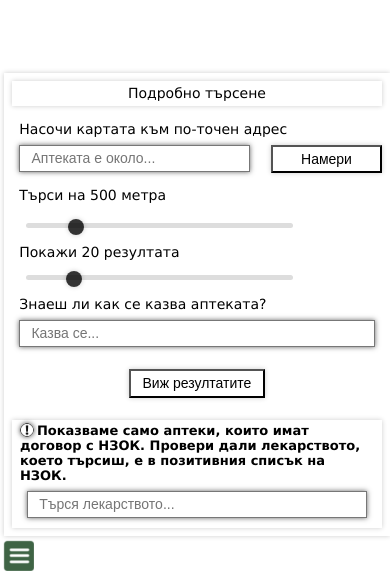
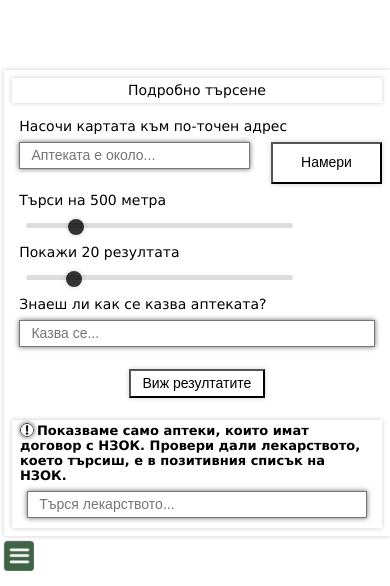
Before and after one commit to obshtestvo/pharmacies, a website: page public/index.html in a window 390 px wide. Both pictures are taken after a click on the element 18 px from the left and 786 px from the top of the page. Shown: the part 231-817 px from the top of the page. Drawn offline with Linux system fonts and the light colour scheme; some packages are replaced by stand-ins of ours.

Commit message:
Fixed mobile layout, still needs focusing and better tooltips

```diff
--- a/public/index.html
+++ b/public/index.html
@@ -25,9 +25,11 @@
       <span class="title">Подробно търсене</span>
 
       <label for="address">Насочи картата към по-точен адрес</label>
-      <input type="text" id="address" placeholder="Аптеката е около..." class="search">
 
-      <input type="button" id="addrButton" value="Намери" class="title"/>
+      <div id="addrDiv">
+        <input type="text" id="address" placeholder="Аптеката е около..." class="search">
+        <input type="button" id="addrButton" value="Намери" class="title"/>
+      </div>
 
       <label for="radius">Търси на <output id="radiusValue" for="radius">500</output> метра</label>
       <input type="range" min="100" max="2500" step="50" value="500" id="radius" />
--- a/public/styles.css
+++ b/public/styles.css
@@ -79,7 +79,7 @@ html, body, #map-canvas {
   box-shadow: 0 0 5px rgba(0,0,0,0.2);
   background-color: rgba(255,255,255,0.7);
   padding: 0.8em;
-  max-width: 30%;
+  max-width: 40%;
   display: none;
 }
 #search .title {
@@ -103,19 +103,25 @@ html, body, #map-canvas {
   display:block;
   margin: 1em;
 }
+#addrDiv {
+  width: 100%;
+  height: 3em;
+  margin-bottom: 2em;
+}
 #address {
   max-width: 80%;
+  float: left;
 }
 #search #addrButton {
   display: inline-block;
   position: relative;
-  top: -3em;
 /*  background-repeat: no-repeat;
   background-image: url("icon_center_map.png");
   background-size: cover;
 */
   width: 20%;
-  height: 2em;
+  line-height: 1.2em;
+  margin-top: 1em;
   float: right;
 }
 #search .clearButton {
@@ -290,6 +296,8 @@ input[type=range]:focus::-ms-fill-lower {
     left: 1%;
     max-width: 98%;
     overflow-y: auto;
+    position: absolute;
+    /*max-height: 80%;*/
   }
   #search .title {
     font-size: 1.4em;
@@ -321,7 +329,8 @@ input[type=range]:focus::-ms-fill-lower {
     width: 65%;
   }
   #search #addrButton {
-    top: -2.5em;
     width: 30%;
+    height: 3em;
+    margin-top: 0;
   }
 }
```
